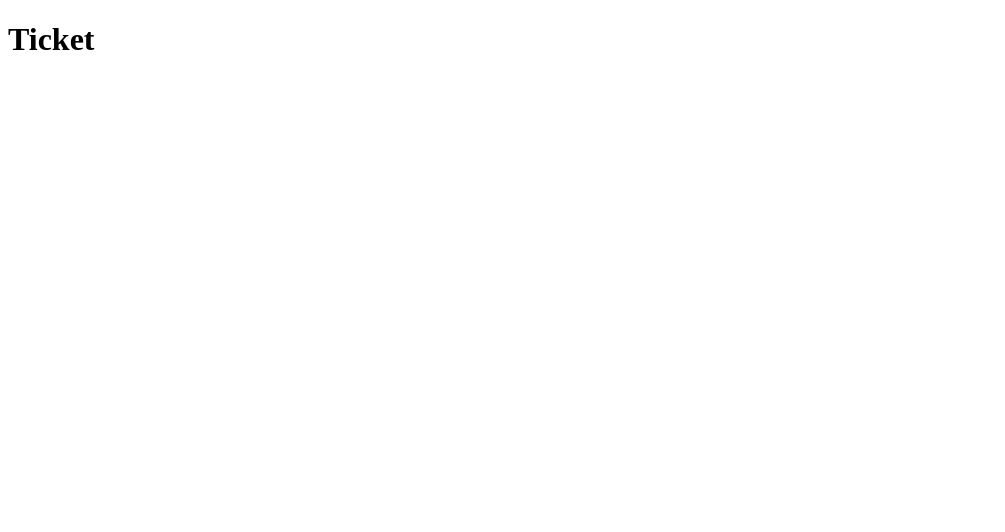
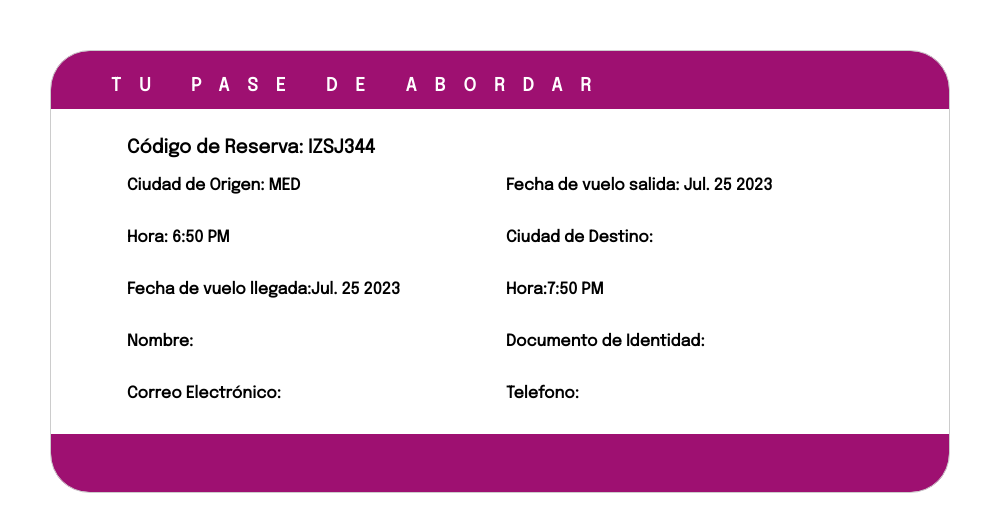
Before and after one commit to 02Alexis/tickets_airport-Sprint2, a React (Create React App) app: page /ticket in a window 1280 px wide. Shown: the top 532 px of the page, without its empty margins (0-1005 px from the left). Built offline with nearby package versions, Linux system fonts and the light colour scheme; no server answers.

Commit message:
componente pase de abordar

```diff
--- /dev/null
+++ b/src/components/boardingTicket/BoardingTicket.jsx
@@ -0,0 +1,225 @@
+import React, { useState, useEffect } from "react";
+import styled from "styled-components";
+import axios from "axios";
+
+// Componente de estilo para el pase de abordar
+const BoardingPass = styled.div`
+  width: 824px;
+  padding: 43px;
+  border-radius: 15px;
+  height: 364px;
+`;
+
+// Componente de estilo para los elementos del pase de abordar
+const BoardingPassItem = styled.div`
+  margin-bottom: 15px;
+`;
+
+// Componente de estilo para las barras horizontales
+const HorizontalBar = styled.div`
+  height: 58px;
+  background-color: #9e1071;
+  z-index: -1;
+  border-radius: ${(props) => (props.top ? "37px 37px 0 0" : "0 0 37px 37px")};
+`;
+
+// Componente de estilo para el contenedor principal
+const Container = styled.div`
+  position: relative;
+  display: flex;
+  justify-content: space-between;
+  border: 1px solid #ccc;
+  border-radius: 40px;
+  padding: 33px;
+  width: 900px;
+  flex-direction: column;
+
+  h2 {
+    color: white;
+    text-transform: uppercase;
+    margin-top: -7px;
+    font-size: 18px;
+    letter-spacing: 18px;
+    margin-left: 27px;
+  }
+`;
+
+// Componente de estilo para la franja superior
+const TopBar = styled(HorizontalBar)`
+  position: absolute;
+  top: 0;
+  left: 0;
+  right: 0;
+`;
+
+// Componente de estilo para la franja inferior
+const BottomBar = styled(HorizontalBar)`
+  position: absolute;
+  bottom: 0;
+  left: 0;
+  right: 0;
+`;
+
+// Componente de estilo para la cuadrícula de dos columnas
+const Grid = styled.div`
+  display: grid;
+  grid-template-columns: 1fr 1fr;
+  grid-gap: 20px;
+`;
+
+// Componente de estilo para el título del código de reserva
+const ReservationCodeTitle = styled.h3`
+  grid-column: 1 / span 2;
+`;
+
+const BoardingTicket = () => {
+    const [userData, setUserData] = useState(null);
+
+    useEffect(() => {
+        const fetchLastUserFromAPI = async () => {
+          try {
+            // Realiza la solicitud GET a la API para obtener el último usuario
+            const response = await axios.get("http://localhost:4000/compra?_sort=createdAt&_order=desc&_limit=1");
+            const data = response.data;
+            console.log("Último usuario:", data);
+
+            if (data.length > 0) {
+              // Si se encontró al menos un usuario, guarda los datos en el estado
+              setUserData(data[0]);
+            } else {
+              // No se encontraron usuarios
+              setUserData(null);
+            }
+          } catch (error) {
+            console.log("Error al obtener el último usuario", error);
+          }
+        };
+
+        fetchLastUserFromAPI();
+      }, []);
+
+
+  return (
+    <Container>
+      <TopBar top="true" />
+      <h2>Tu pase de abordar</h2>
+      <BoardingPass>
+        <Grid>
+          <ReservationCodeTitle>
+            Código de Reserva: IZSJ344
+          </ReservationCodeTitle>
+          <BoardingPassItem>
+            <strong>
+              Ciudad de Origen: <span>MED</span>
+            </strong>
+          </BoardingPassItem>
+          <BoardingPassItem>
+            <strong>
+              Fecha de vuelo salida: <span>Jul. 25 2023</span>
+            </strong>
+          </BoardingPassItem>
+          <BoardingPassItem>
+            <strong>
+              Hora: <span>6:50 PM</span>
+            </strong>
+          </BoardingPassItem>
+          <BoardingPassItem>
+            <strong>Ciudad de Destino:</strong>
+          </BoardingPassItem>
+          <BoardingPassItem>
+            <strong>
+              Fecha de vuelo llegada:<span>Jul. 25 2023</span>
+            </strong>
+          </BoardingPassItem>
+          <BoardingPassItem>
+            <strong>
+              Hora:<span>7:50 PM</span>
+            </strong>
+          </BoardingPassItem>
+          <BoardingPassItem>
+            <strong>Nombre: {userData && userData.username}</strong>
+          </BoardingPassItem>
+          <BoardingPassItem>
+            <strong>
+              Documento de Identidad: {userData && userData.documentId}
+            </strong>
+          </BoardingPassItem>
+          <BoardingPassItem>
+            <strong>Correo Electrónico: {userData && userData.email}</strong>
+          </BoardingPassItem>
+          <BoardingPassItem>
+            <strong>Telefono: {userData && userData.phone}</strong>
+          </BoardingPassItem>
+        </Grid>
+      </BoardingPass>
+      <BottomBar />
+    </Container>
+  );
+};
+
+export default BoardingTicket;
+
+// const BoardingTicket = ({ reservationCode, originCity, destinationCity, username, documentId, email, address, paymentMethod }) => {
+//     return (
+//       <div>
+//         <h2>Tu pase de abordar</h2>
+//         <BoardingPass>
+//           <BoardingPassItem>
+//             <strong>Código de Reserva:</strong> {reservationCode}
+//           </BoardingPassItem>
+//           <BoardingPassItem>
+//             <strong>Origen:</strong> {originCity}
+//           </BoardingPassItem>
+//           <BoardingPassItem>
+//             <strong>Destino:</strong> {destinationCity}
+//           </BoardingPassItem>
+//           <BoardingPassItem>
+//             <strong>Nombre:</strong> {username}
+//           </BoardingPassItem>
+//           <BoardingPassItem>
+//             <strong>Documento de Identidad:</strong> {documentId}
+//           </BoardingPassItem>
+//           <BoardingPassItem>
+//             <strong>Correo Electrónico:</strong> {email}
+//           </BoardingPassItem>
+//           <BoardingPassItem>
+//             <strong>Dirección:</strong> {address}
+//           </BoardingPassItem>
+//           <BoardingPassItem>
+//             <strong>Método de Pago:</strong> {paymentMethod}
+//           </BoardingPassItem>
+//         </BoardingPass>
+//       </div>
+//     );
+//   };
+
+//   export default BoardingTicket;
+
+// const TicketPage = ({ formData }) => {
+//     const { username, documentId, email, address, paymentMethod } = formData;
+
+//     return (
+//       <div>
+//         <h2>Tu pase de abordar</h2>
+//         <BoardingPass>
+//           <BoardingPassItem>
+//             <strong>Nombre:</strong> {username}
+//           </BoardingPassItem>
+//           <BoardingPassItem>
+//             <strong>Documento de Identidad:</strong> {documentId}
+//           </BoardingPassItem>
+//           <BoardingPassItem>
+//             <strong>Correo Electrónico:</strong> {email}
+//           </BoardingPassItem>
+//           <BoardingPassItem>
+//             <strong>Dirección:</strong> {address}
+//           </BoardingPassItem>
+//           <BoardingPassItem>
+//             <strong>Método de Pago:</strong> {paymentMethod}
+//           </BoardingPassItem>
+//         </BoardingPass>
+//       </div>
+//     );
+//   };
+
+//   export default TicketPage;
--- a/src/components/purchaseDetails/FormPassenger.jsx
+++ b/src/components/purchaseDetails/FormPassenger.jsx
@@ -3,6 +3,7 @@ import { useFormik } from "formik";
 import * as Yup from "yup";
 import { StyleForm } from "./StyleFormPassenger";
 import Person from "../../assets/used.svg";
+
 
 const validationSchema = Yup.object().shape({
   username: Yup.string()
@@ -25,7 +26,7 @@ const validationSchema = Yup.object().shape({
     .min(10, "El teléfono debe tener al menos 10 caracteres")
     .max(10, "El teléfono no debe tener más de 10 caracteres")
     .required("El teléfono es obligatorio"),
-  address: Yup.string(),
+  address: Yup.string().required("La dirección es obligatoria"),
   paymentMethod: Yup.string().required("Seleccione el medio de pago"),
 });
 
@@ -53,7 +54,6 @@ export const FormDetailsPassenger = ({ user, handlePurchase }) => {
       <StyleForm onSubmit={formik.handleSubmit}>
         <div>
           <h2>
-            {" "}
             <img src={Person} alt="person" /> Datos Personales
           </h2>
         </div>
@@ -64,8 +64,8 @@ export const FormDetailsPassenger = ({ user, handlePurchase }) => {
           placeholder="Nombre de usuario"
           {...formik.getFieldProps("username")}
         />
-          {formik.touched.username && formik.errors.username && (
-          <div className="error-message">{formik.errors.username}</div>
+        {formik.touched.username && formik.errors.username && (
+            <div>{formik.errors.username}</div>
         )}
 
         <span>Documento de identidad</span>
@@ -82,7 +82,7 @@ export const FormDetailsPassenger = ({ user, handlePurchase }) => {
           <option value="RC">CE</option>
         </select>
         {formik.touched.documentType && formik.errors.documentType && (
-          <div className="error-message">{formik.errors.documentType}</div>
+            <div>{formik.errors.documentType}</div>
         )}
 
         <input
@@ -91,8 +91,8 @@ export const FormDetailsPassenger = ({ user, handlePurchase }) => {
           placeholder="Número de documento"
           {...formik.getFieldProps("documentId")}
         />
-        {formik.touched.documentId && formik.errors.documentId && (
-          <div className="error-message">{formik.errors.documentId}</div>
+           {formik.touched.documentId && formik.errors.documentId && (
+            <div>{formik.errors.documentId}</div>
         )}
 
         <span>e-mail</span>
@@ -102,8 +102,8 @@ export const FormDetailsPassenger = ({ user, handlePurchase }) => {
           placeholder="Correo electrónico"
           {...formik.getFieldProps("email")}
         />
-        {formik.touched.email && formik.errors.email && (
-          <div className="error-message">{formik.errors.email}</div>
+         {formik.touched.email && formik.errors.email && (
+            <div>{formik.errors.email}</div>
         )}
 
         <span>Teléfono móvil</span>
@@ -114,7 +114,7 @@ export const FormDetailsPassenger = ({ user, handlePurchase }) => {
           {...formik.getFieldProps("phone")}
         />
         {formik.touched.phone && formik.errors.phone && (
-          <div className="error-message">{formik.errors.phone}</div>
+            <div>{formik.errors.phone}</div>
         )}
 
         <span>Dirección</span>
@@ -124,8 +124,8 @@ export const FormDetailsPassenger = ({ user, handlePurchase }) => {
           placeholder="Dirección"
           {...formik.getFieldProps("address")}
         />
-        {formik.touched.address && formik.errors.address && (
-          <div className="error-message">{formik.errors.address}</div>
+       {formik.touched.address && formik.errors.address && (
+            <div>{formik.errors.address}</div>
         )}
 
         <span>Método de pago</span>
@@ -140,7 +140,7 @@ export const FormDetailsPassenger = ({ user, handlePurchase }) => {
           <option value="efectivo">Efectivo</option>
         </select>
         {formik.touched.paymentMethod && formik.errors.paymentMethod && (
-          <div className="error-message">{formik.errors.paymentMethod}</div>
+            <div>{formik.errors.paymentMethod}</div>
         )}
 
         <button type="submit" disabled={formik.isSubmitting}>
--- a/src/pages/Ticket.jsx
+++ b/src/pages/Ticket.jsx
@@ -1,11 +1,14 @@
 import React from 'react';
+import GlobalStyled from '../components/app/StyledApp';
+import BoardingTicket from '../components/boardingTicket/BoardingTicket';
+
 
 const TicketPurchase = () => {
   return (
-    <div>
-      <h1>Ticket</h1>
-      {/* Contenido de la nueva página */}
-    </div>
+    <>
+    <GlobalStyled />
+    <BoardingTicket />
+        </>
   );
 };
 
```
